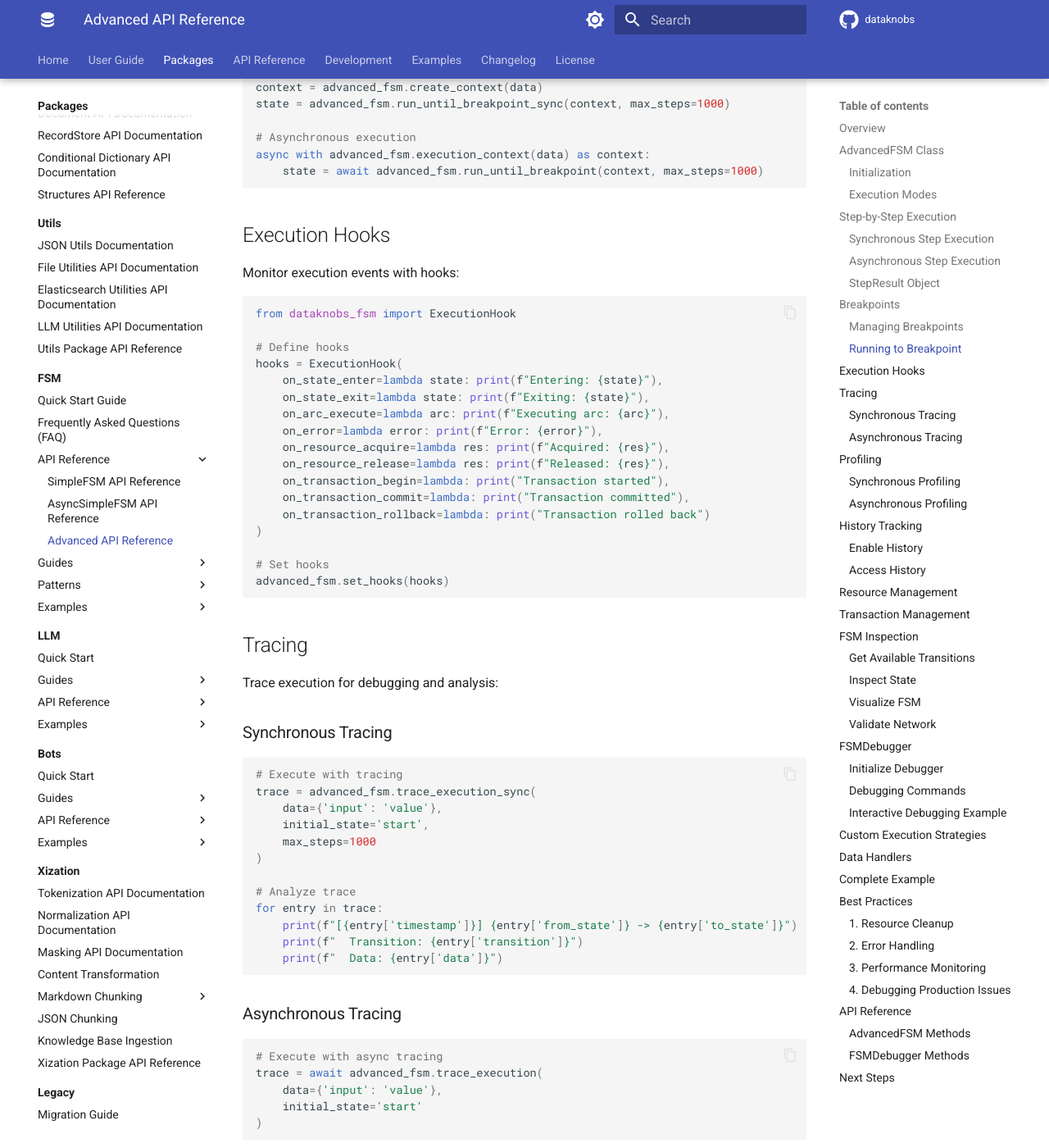
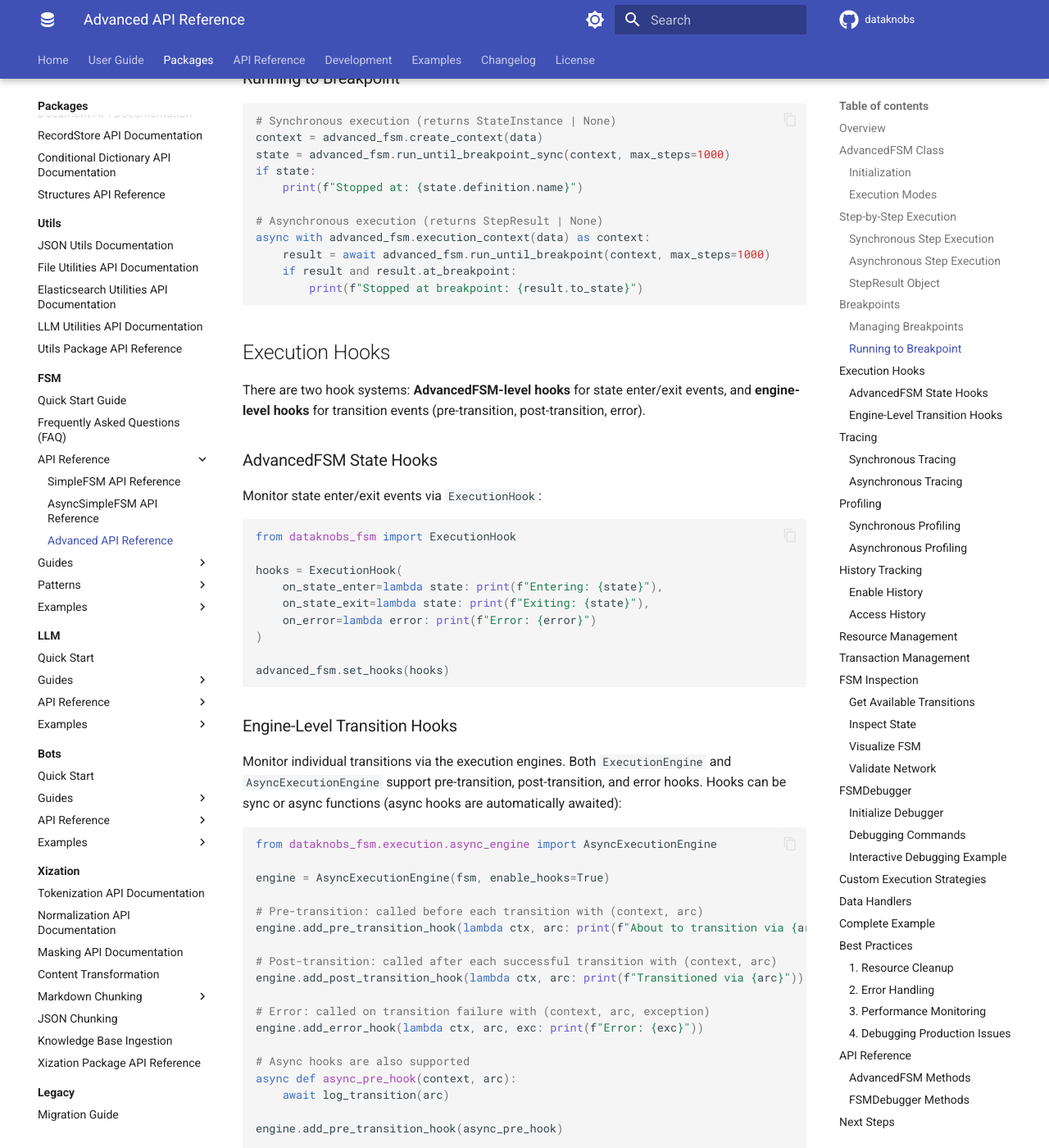
Before and after one commit to KBS-Labs/dataknobs, an MkDocs documentation site: the page built from docs/packages/fsm/api/advanced.md, in a window 1280 px wide and 1400 px high, scrolled down 2985 px. Shown: the whole window at 82% size. Built offline with MkDocs 1.6.1 and Material for MkDocs 9.7.7, drawn with Linux system fonts in a browser that asks for light colours; comment, search, counter and statistics services are not loaded; some of the changed text lies outside the part shown.

Commit message:
updated documentation

````diff
--- a/docs/packages/fsm/api/advanced.md
+++ b/docs/packages/fsm/api/advanced.md
@@ -81,10 +81,13 @@
 # Create async context
 async with advanced_fsm.execution_context(data, initial_state='start') as context:
     # Execute single step
-    new_state = await advanced_fsm.step(context, arc_name=None)
+    result = await advanced_fsm.step(context, arc_name=None)
 
-    if new_state:
-        print(f"Transitioned to: {new_state.definition.name}")
+    # Check result (returns StepResult, same as execute_step_sync)
+    print(f"Transition: {result.from_state} -> {result.to_state}")
+    print(f"Success: {result.success}")
+    print(f"At breakpoint: {result.at_breakpoint}")
+    print(f"Complete: {result.is_complete}")
 ```
 
 ### StepResult Object
@@ -128,37 +131,68 @@
 ### Running to Breakpoint
 
 ```python
-# Synchronous execution
+# Synchronous execution (returns StateInstance | None)
 context = advanced_fsm.create_context(data)
 state = advanced_fsm.run_until_breakpoint_sync(context, max_steps=1000)
+if state:
+    print(f"Stopped at: {state.definition.name}")
 
-# Asynchronous execution
+# Asynchronous execution (returns StepResult | None)
 async with advanced_fsm.execution_context(data) as context:
-    state = await advanced_fsm.run_until_breakpoint(context, max_steps=1000)
+    result = await advanced_fsm.run_until_breakpoint(context, max_steps=1000)
+    if result and result.at_breakpoint:
+        print(f"Stopped at breakpoint: {result.to_state}")
 ```
 
 ## Execution Hooks
 
-Monitor execution events with hooks:
+There are two hook systems: **AdvancedFSM-level hooks** for state enter/exit events, and
+**engine-level hooks** for transition events (pre-transition, post-transition, error).
+
+### AdvancedFSM State Hooks
+
+Monitor state enter/exit events via `ExecutionHook`:
 
 ```python
 from dataknobs_fsm import ExecutionHook
 
-# Define hooks
 hooks = ExecutionHook(
     on_state_enter=lambda state: print(f"Entering: {state}"),
     on_state_exit=lambda state: print(f"Exiting: {state}"),
-    on_arc_execute=lambda arc: print(f"Executing arc: {arc}"),
-    on_error=lambda error: print(f"Error: {error}"),
-    on_resource_acquire=lambda res: print(f"Acquired: {res}"),
-    on_resource_release=lambda res: print(f"Released: {res}"),
-    on_transaction_begin=lambda: print("Transaction started"),
-    on_transaction_commit=lambda: print("Transaction committed"),
-    on_transaction_rollback=lambda: print("Transaction rolled back")
+    on_error=lambda error: print(f"Error: {error}")
 )
 
-# Set hooks
 advanced_fsm.set_hooks(hooks)
+```
+
+### Engine-Level Transition Hooks
+
+Monitor individual transitions via the execution engines. Both `ExecutionEngine` and
+`AsyncExecutionEngine` support pre-transition, post-transition, and error hooks.
+Hooks can be sync or async functions (async hooks are automatically awaited):
+
+```python
+from dataknobs_fsm.execution.async_engine import AsyncExecutionEngine
+
+engine = AsyncExecutionEngine(fsm, enable_hooks=True)
+
+# Pre-transition: called before each transition with (context, arc)
+engine.add_pre_transition_hook(lambda ctx, arc: print(f"About to transition via {arc}"))
+
+# Post-transition: called after each successful transition with (context, arc)
+engine.add_post_transition_hook(lambda ctx, arc: print(f"Transitioned via {arc}"))
+
+# Error: called on transition failure with (context, arc, exception)
+engine.add_error_hook(lambda ctx, arc, exc: print(f"Error: {exc}"))
+
+# Async hooks are also supported
+async def async_pre_hook(context, arc):
+    await log_transition(arc)
+
+engine.add_pre_transition_hook(async_pre_hook)
+
+# Disable all hooks
+engine = AsyncExecutionEngine(fsm, enable_hooks=False)
 ```
 
 ## Tracing
@@ -494,12 +522,23 @@
 Configure custom data handlers:
 
 ```python
-from dataknobs_fsm.core.data_modes import DataHandler
+from dataknobs_fsm.core.data_modes import DataHandler, DataHandlingMode
 
 class CustomDataHandler(DataHandler):
-    def handle(self, data):
-        # Custom data handling
-        return processed_data
+    def __init__(self):
+        super().__init__(DataHandlingMode.COPY)
+
+    def on_entry(self, data):
+        # Handle data when entering a state
+        return dict(data) if isinstance(data, dict) else data
+
+    def on_modification(self, data):
+        # Handle data modification within a state
+        return dict(data) if isinstance(data, dict) else data
+
+    def on_exit(self, data):
+        # Handle data when exiting a state
+        return data
 
 handler = CustomDataHandler()
 advanced_fsm.set_data_handler(handler)
@@ -566,16 +605,18 @@
                 print("No more transitions")
                 break
 
-            # Execute step
-            new_state = await fsm.step(context)
+            # Execute step (returns StepResult)
+            result = await fsm.step(context)
 
-            if not new_state:
+            print(f"  {result.from_state} -> {result.to_state}")
+
+            if not result.success or result.is_complete or result.transition == "none":
                 print("Execution complete")
                 break
 
             # Check if at breakpoint
-            if state_name in fsm.breakpoints:
-                print(f"Breakpoint hit at {state_name}")
+            if result.at_breakpoint:
+                print(f"Breakpoint hit at {result.to_state}")
                 # Could add interactive debugging here
 
     # Get history
@@ -600,7 +641,9 @@
 ```python
 async with advanced_fsm.execution_context(data) as context:
     # Resources automatically cleaned up
-    await advanced_fsm.step(context)
+    result = await advanced_fsm.step(context)
+    if not result.success:
+        print(f"Step failed: {result.error}")
 ```
 
 ### 2. Error Handling
@@ -651,9 +694,9 @@
 |--------|-------------|---------|
 | `create_context(data, data_mode, initial_state)` | Create execution context | ExecutionContext |
 | `execute_step_sync(context, arc_name)` | Execute single step (sync) | StepResult |
-| `step(context, arc_name)` | Execute single step (async) | StateInstance |
-| `run_until_breakpoint(context, max_steps)` | Run to breakpoint (async) | StateInstance |
-| `run_until_breakpoint_sync(context, max_steps)` | Run to breakpoint (sync) | StateInstance |
+| `step(context, arc_name)` | Execute single step (async) | StepResult |
+| `run_until_breakpoint(context, max_steps)` | Run to breakpoint (async) | StepResult \| None |
+| `run_until_breakpoint_sync(context, max_steps)` | Run to breakpoint (sync) | StateInstance \| None |
 | `trace_execution(data, initial_state)` | Trace execution (async) | List[Dict] |
 | `trace_execution_sync(data, initial_state, max_steps)` | Trace execution (sync) | List[Dict] |
 | `profile_execution(data, initial_state)` | Profile execution (async) | Dict |
@@ -677,7 +720,7 @@
 |--------|-------------|---------|
 | `start(data, initial_state)` | Start debug session | None |
 | `step()` | Execute single step | StepResult |
-| `continue_to_breakpoint()` | Continue to breakpoint | StateInstance |
+| `continue_to_breakpoint()` | Continue to breakpoint | StateInstance \| None |
 | `inspect(path)` | Inspect data at path | Any |
 | `watch(name, path)` | Add watch expression | None |
 | `unwatch(name)` | Remove watch | None |
````
Also changed, not shown: other parts of docs/packages/fsm/api/advanced.md (+3 -9 lines), docs/packages/fsm/index.md (+36 -33 lines), docs/packages/fsm/quickstart.md (+43 -34 lines).
